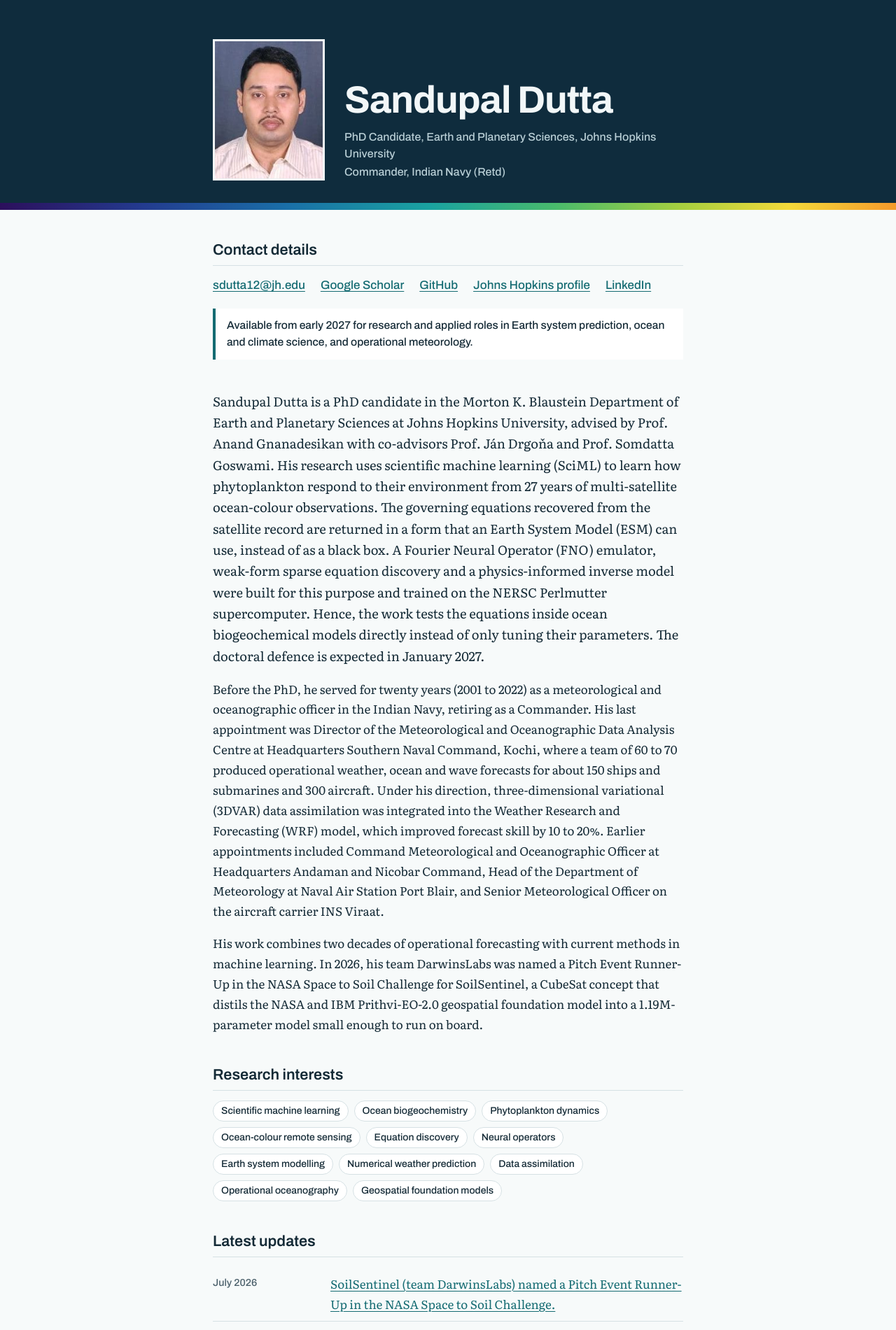
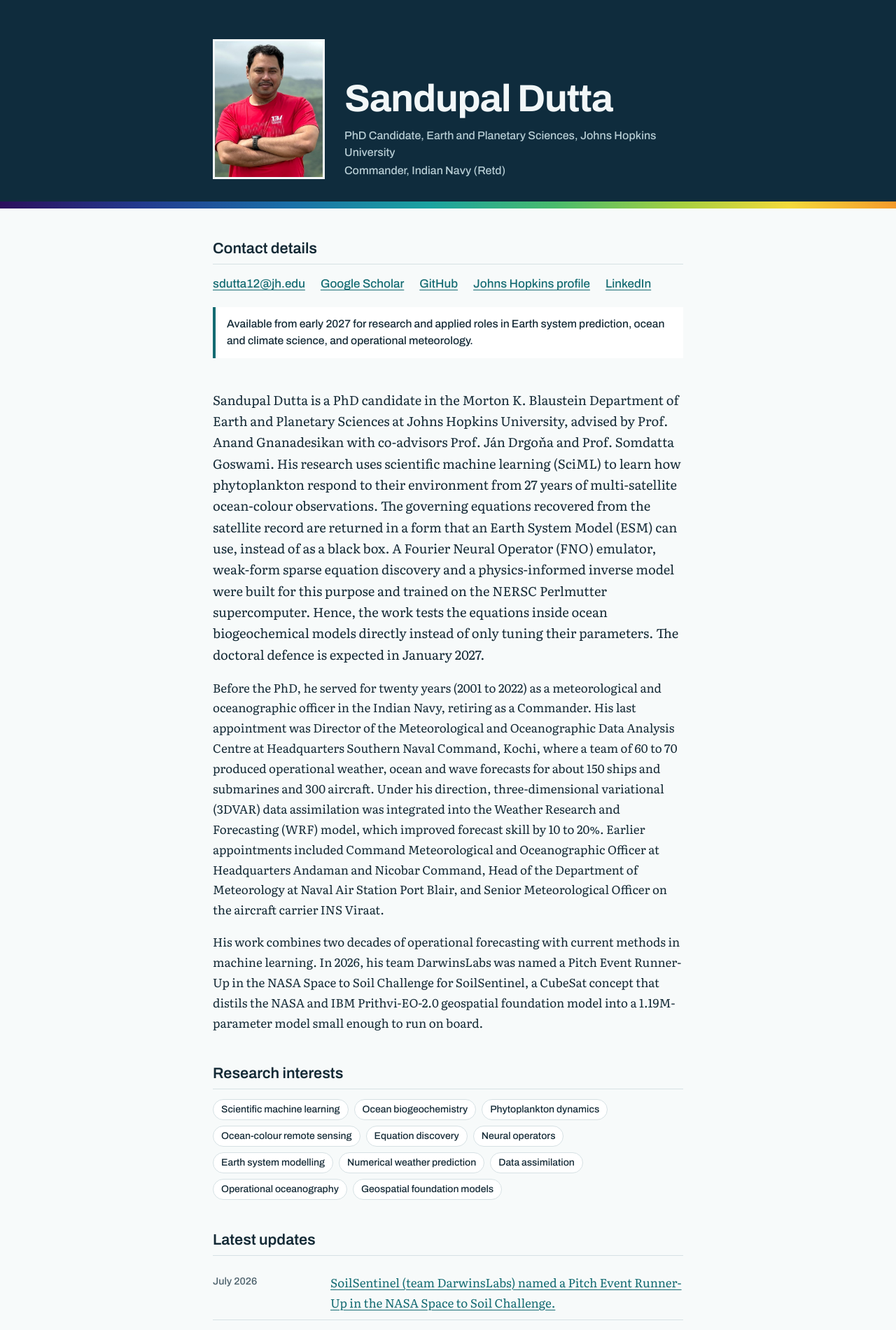
Before and after one commit to sandupal/sandupal.github.io, a Jekyll site: the page built from index.html, in a window 1280 px wide. Shown: the top 1901 px of the page at 70% size. Built offline with Jekyll 4.4.1, drawn with Linux system fonts in a browser that asks for light colours.

Commit message:
Replace headshot with new profile photo
Co-Authored-By: Claude Opus 5.5 <noreply@anthropic.com>

```diff
--- a/assets/css/style.css
+++ b/assets/css/style.css
@@ -53,7 +53,7 @@ a:hover { text-decoration-thickness: 2px; }
   padding-top: 56px; padding-bottom: 32px;
 }
 .headshot {
-  width: 160px; height: 202px; object-fit: cover; display: block;
+  width: 160px; height: 200px; object-fit: cover; display: block;
   border: 3px solid var(--head-ink);
 }
 h1 {
@@ -150,7 +150,7 @@ ul, ol { padding-left: 1.2em; }
 /* Phone widths */
 @media (max-width: 560px) {
   .masthead-grid { grid-template-columns: 1fr; gap: 18px; padding-top: 32px; }
-  .headshot { width: 120px; height: 152px; }
+  .headshot { width: 120px; height: 150px; }
   .updates li { grid-template-columns: 1fr; gap: 2px; }
 }
 @media (prefers-reduced-motion: reduce) { * { transition: none !important; animation: none !important; } }
--- a/index.html
+++ b/index.html
@@ -6,7 +6,7 @@ title: Sandupal Dutta
 {% assign navy = site.data.navy %}
 <header class="masthead">
   <div class="wrap masthead-grid">
-    <img class="headshot" src="{{ '/assets/img/headshot.jpg' | relative_url }}" alt="Portrait of {{ p.name }}" width="160" height="202">
+    <img class="headshot" src="{{ '/assets/img/headshot.jpg' | relative_url }}" alt="Portrait of {{ p.name }}" width="160" height="200">
     <div>
       <h1>{{ p.name }}</h1>
       {% for r in p.roles %}<p class="role">{{ r }}</p>{% endfor %}
```
Also changed, not shown: assets/img/headshot.jpg.
